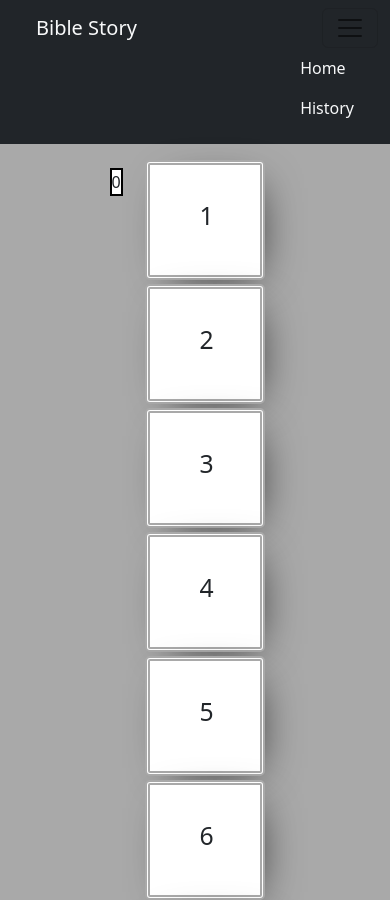
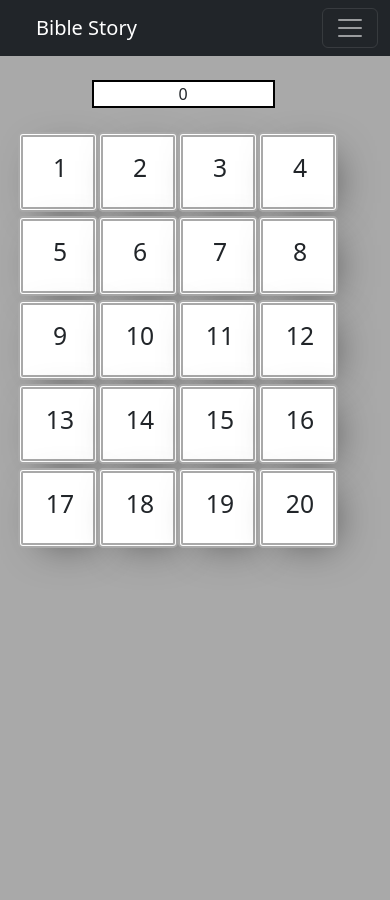
Before and after one commit to FernandoAriasNRW/bible-stories, an Angular app: page / in a window 390 px wide. Shown: the top 900 px of the page. After the commit the page ends 844 px from the top, so only its background shows below. Built offline with nearby package versions, Linux system fonts and the light colour scheme.

Commit message:
Ajusta vista mobile

```diff
--- a/src/app/components/cards/cards.component.css
+++ b/src/app/components/cards/cards.component.css
@@ -39,3 +39,15 @@
 .img-thumbnail {
   padding: 0 !important;
 }
+
+
+@media (max-width: 770px) {
+  .card {
+    height: 5rem !important;
+    width: 5rem !important;
+  }
+
+  .row-sm {
+    padding: 0.5rem !important;
+  }
+}
--- a/src/app/components/cards/cards.component.html
+++ b/src/app/components/cards/cards.component.html
@@ -1,4 +1,4 @@
-<div class="row g-1">
+<div class="row g-1 row-sm">
   @for(card of cards; track card.id){
     @if(!gameOver) {
       <div [id]="card.id" class="card col-md-4 col-sm-12" (click)="cardClicked(card)" [@cardFlip]="card.state">
--- a/src/app/components/game/game.component.css
+++ b/src/app/components/game/game.component.css
@@ -4,5 +4,26 @@
 }
 
 .border-score {
-  border: 2px solid black
+  border: 2px solid black;
 }
+
+@media (max-width: 770px) {
+  .flex-sm-column {
+    display: flex !important;
+    flex-direction: column !important;
+  }
+
+  .container {
+    width: 100%;
+    height: 100%;
+  }
+
+  .mb-sm-3 {
+    margin-bottom: 1rem !important;
+  }
+
+  .w-sm-100 {
+    width: 100% !important;
+    margin: 0 !important;
+  }
+}
--- a/src/app/components/game/game.component.html
+++ b/src/app/components/game/game.component.html
@@ -1,7 +1,7 @@
 
-<div class="container w-50">
-  <div class="d-flex">
-    <div class="w-50 mt-2 me-4 bg-white h-50 text-center border-score">{{ score }}</div>
+<div class="container w-sm-100 w-50">
+  <div class="d-flex flex-sm-column">
+    <div class="w-50 mt-2 me-4 bg-white h-50 text-center align-self-center border-score mb-sm-3">{{ score }}</div>
     <app-cards [cards]="cards" [level]="level" (matchFound)="updateScore(2)"></app-cards>
   </div>
 </div>
--- a/src/app/components/navbar/navbar.component.html
+++ b/src/app/components/navbar/navbar.component.html
@@ -1,11 +1,11 @@
-<nav class="navbar navbar-expand-lg bg-dark mb-3">
-  <div class="container-fluid d-flex flex-row justify-content-between">
-    <a class="navbar-brand text-light ms-4">Bible Story</a>
-    <button class="navbar-toggler" type="button" data-bs-toggle="collapse" data-bs-target="#navbarSupportedContent"
+<nav class="navbar navbar-expand-lg navbar-dark bg-dark mb-3">
+  <div class="container-fluid d-md-flex flex-row justify-content-between">
+    <a class="navbar-brand ms-4">Bible Story</a>
+    <button class="navbar-toggler" type="button" data-bs-toggle="collapse" data-bs-target="#navbarNav"
       aria-controls="navbarSupportedContent" aria-expanded="false" aria-label="Toggle navigation">
       <span class="navbar-toggler-icon"></span>
     </button>
-    <div class="collapse navbar-collapse d-flex flex-row justify-content-end" id="navbarSupportedContent">
+    <div class="collapse navbar-collapse d-md-flex flex-row justify-content-end" id="navbarNav">
       <ul class="navbar-nav mb-2 mb-lg-0 me-4">
         <li class="nav-item">
           <a class="nav-link text-light" aria-current="page" [routerLink]="['/']"
--- a/src/index.html
+++ b/src/index.html
@@ -11,9 +11,7 @@
   <meta name="theme-color" content="#1976d2">
   <link href="https://cdn.jsdelivr.net/npm/bootstrap@5.2.3/dist/css/bootstrap.min.css" rel="stylesheet"
     integrity="sha384-rbsA2VBKQhggwzxH7pPCaAqO46MgnOM80zW1RWuH61DGLwZJEdK2Kadq2F9CUG65" crossorigin="anonymous">
-  <script src="https://cdn.jsdelivr.net/npm/bootstrap@5.2.3/dist/js/bootstrap.bundle.min.js"
-    integrity="sha384-kenU1KFdBIe4zVF0s0G1M5b4hcpxyD9F7jL+jjXkk+Q2h455rYXK/7HAuoJl+0I4"
-    crossorigin="anonymous"></script>
+
 </head>
 
 <body>
@@ -21,4 +19,8 @@
   <noscript>Please enable JavaScript to continue using this application.</noscript>
 </body>
 
+<script src="https://cdn.jsdelivr.net/npm/bootstrap@5.2.3/dist/js/bootstrap.bundle.min.js"
+integrity="sha384-kenU1KFdBIe4zVF0s0G1M5b4hcpxyD9F7jL+jjXkk+Q2h455rYXK/7HAuoJl+0I4"
+crossorigin="anonymous"></script>
+
 </html>
```
